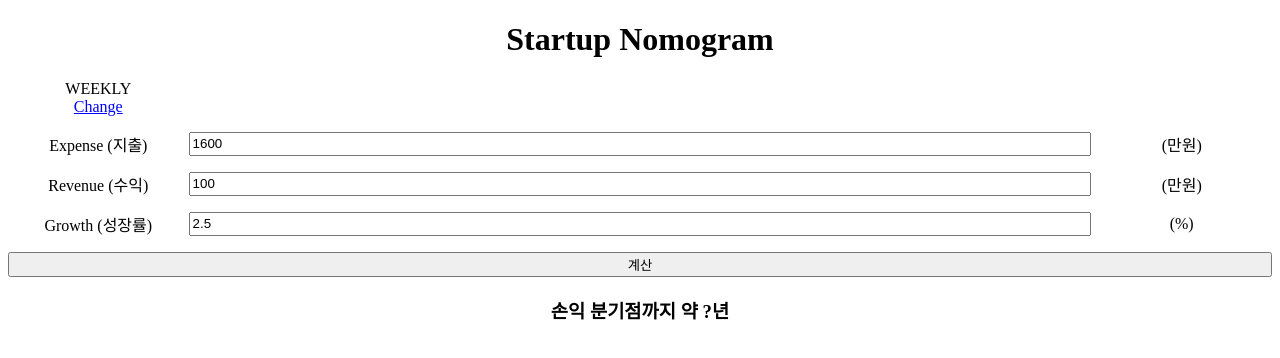
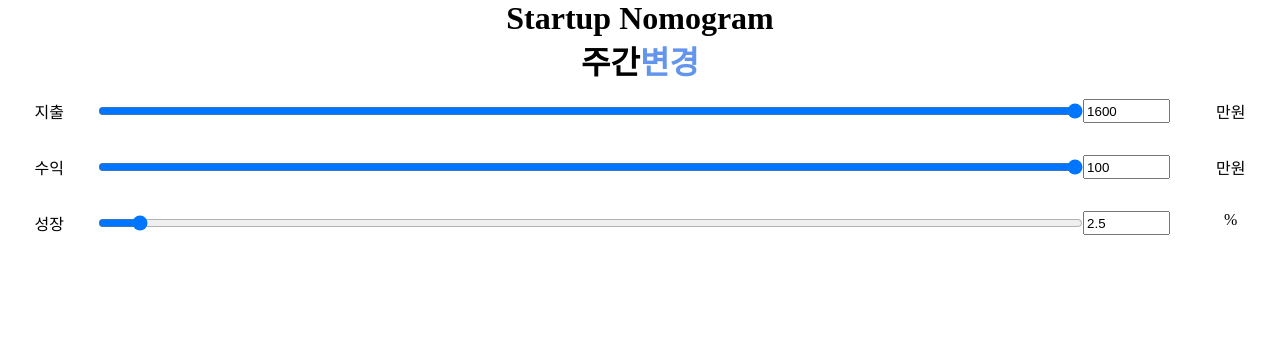
Before and after one commit to RunFridge/startup-nomogram, a React app: page / in a window 1280 px wide. Shown: the top 358 px of the page. Built offline with nearby package versions, Linux system fonts and the light colour scheme; the HTML template or start-up script is replaced by a standard one.

Commit message:
:recycle: Refactor everything

```diff
--- a/src/@types/index.d.ts
+++ b/src/@types/index.ts
@@ -1,4 +1,4 @@
-type moneyState = {
+type MoneyInputs = {
   expense: number;
   revenue: number;
   growth: number;
--- a/src/Components/App.tsx
+++ b/src/Components/App.tsx
@@ -1,5 +1,6 @@
 import React from "react";
 import styled from "styled-components";
+import GlobalStyle from "../globlaStyles";
 import Calculator from "./Calculator";
 
 const Title = styled.h1`
@@ -10,10 +11,11 @@ const Title = styled.h1`
 
 function App() {
   return (
-    <div>
+    <>
+      <GlobalStyle />
       <Title>Startup Nomogram</Title>
       <Calculator />
-    </div>
+    </>
   );
 }
 
--- a/src/Components/Calculator.tsx
+++ b/src/Components/Calculator.tsx
@@ -1,175 +1,71 @@
 import React, { useState } from "react";
 import styled from "styled-components";
-import { computeBreakEven } from "../utils";
+import { TimeFrame } from "../utils";
+import MoneyInput from "./MoneyInput";
+import TimeFrameSwitch from "./TimeFrameSwitch";
 
-const InputWrapper = styled.div`
-  width: 100%;
-  display: grid;
-  grid-template-columns: 1fr 5fr 1fr;
-  margin-bottom: 1em;
-  & > :not(:nth-child(2)) {
-    place-self: center;
-  }
-`;
-
-const ButtonWrapper = styled.div`
+const InputsContainer = styled.div`
   display: flex;
   flex-direction: column;
-  align-items: center;
-  justify-content: center;
-
-  & > button {
-    all: unset;
-    cursor: pointer;
-    text-decoration: underline;
-    color: blue;
-
-    &:active {
-      color: purple;
-    }
-  }
 `;
-
-const ComputeButtom = styled.button`
-  width: 100%;
-`;
-
-const Result = styled.h3`
-  text-align: center;
-`;
-
 // STYLE END ====
 
 function Calculator() {
-  const [timeFrame, setTimeFrame] = useState<"weekly" | "monthly" | "yearly">(
-    "weekly"
-  );
-  const [expense, setExpense] = useState<number>(1600);
-  const [revenue, setRevenue] = useState<number>(100);
-  const [growth, setGrowth] = useState<number>(2.5);
-  const [profitYear, setProfitYear] = useState<number>();
+  const [moneyInputs, setMoneyInputs] = useState<MoneyInputs>({
+    expense: 1600,
+    revenue: 100,
+    growth: 2.5,
+  });
+  const [timeFrame, setTimeFrame] = useState<TimeFrame>(TimeFrame.weekly);
 
-  const DAYS_PER_YEAR = 365.2425;
-  const WEEKS_PER_MONTH = DAYS_PER_YEAR / 7 / 12;
-  const WEEKS_PER_YEAR = DAYS_PER_YEAR / 7;
+  const handleChange = (event: React.ChangeEvent<HTMLInputElement>) => {
+    const {
+      target: { id, value },
+    } = event;
 
-  const handleTimeFrameChange = () => {
-    const newState: moneyState = {
-      expense,
-      revenue,
-      growth,
-    };
+    const newMoneyInput = { ...moneyInputs };
 
-    switch (timeFrame) {
-      case "weekly":
-        setTimeFrame("monthly");
-        newState.expense = expense * WEEKS_PER_MONTH;
-        newState.revenue = revenue * WEEKS_PER_MONTH;
-        newState.growth =
-          (Math.exp(Math.log(1 + growth / 100) * WEEKS_PER_MONTH) - 1) * 100;
-        break;
-      case "monthly":
-        setTimeFrame("yearly");
-        newState.expense = expense * 12;
-        newState.revenue = revenue * 12;
-        newState.growth = (Math.exp(Math.log(1 + growth / 100) * 12) - 1) * 100;
-        break;
-      case "yearly":
-        setTimeFrame("weekly");
-        newState.expense = expense / WEEKS_PER_YEAR;
-        newState.revenue = revenue / WEEKS_PER_YEAR;
-        newState.growth =
-          (Math.exp(Math.log(1 + growth / 100) / WEEKS_PER_YEAR) - 1) * 100;
-        break;
+    if (id.includes("expense")) {
+      newMoneyInput.expense = parseInt(value);
+    } else if (id.includes("revenue")) {
+      newMoneyInput.revenue = parseInt(value);
+    } else if (id.includes("growth")) {
+      newMoneyInput.growth = parseFloat(value);
     }
-    setExpense(newState.expense);
-    setRevenue(newState.revenue);
-    setGrowth(newState.growth);
+
+    setMoneyInputs(newMoneyInput);
   };
 
-  const handleInputChange = (event: React.ChangeEvent<HTMLInputElement>) => {
-    const { id, value } = event.target;
-    switch (id) {
-      case "expense":
-        setExpense(parseInt(value));
-        break;
-      case "revenue":
-        setRevenue(parseInt(value));
-        break;
-      case "growth":
-        setGrowth(parseFloat(value));
-        break;
-    }
-  };
-
-  const handleCalculate = () => {
-    const breakEvenPoint = computeBreakEven({ expense, revenue, growth });
-    switch (timeFrame) {
-      case "weekly":
-        setProfitYear(breakEvenPoint / WEEKS_PER_YEAR);
-        break;
-      case "monthly":
-        setProfitYear(breakEvenPoint / 12);
-        break;
-      case "yearly":
-        setProfitYear(breakEvenPoint);
-        break;
-    }
-  };
+  const handleTimeframeChange = () => {};
 
   return (
-    <div>
-      <InputWrapper>
-        <ButtonWrapper>
-          <label htmlFor="timeFrame">{timeFrame.toUpperCase()}</label>
-          <button id="timeFrame" onClick={handleTimeFrameChange}>
-            Change
-          </button>
-        </ButtonWrapper>
-      </InputWrapper>
-      <InputWrapper>
-        <label htmlFor="expense">Expense (지출)</label>
-        <input
-          type="number"
-          name="expense"
-          id="expense"
-          min="100"
-          max="50000"
-          value={Math.round(expense)}
-          onChange={handleInputChange}
-        />
-        <span>(만원)</span>
-      </InputWrapper>
-      <InputWrapper>
-        <label htmlFor="revenue">Revenue (수익)</label>
-        <input
-          type="number"
-          name="revenue"
-          id="revenue"
-          min="100"
-          max="50000"
-          value={Math.round(revenue)}
-          onChange={handleInputChange}
-        />
-        <span>(만원)</span>
-      </InputWrapper>
-      <InputWrapper>
-        <label htmlFor="growth">Growth (성장률)</label>
-        <input
-          type="number"
-          name="growth"
-          id="growth"
-          min="0"
-          max="100"
-          step="0.1"
-          value={growth.toFixed(1)}
-          onChange={handleInputChange}
-        />
-        <span>(%)</span>
-      </InputWrapper>
-      <ComputeButtom onClick={handleCalculate}>계산</ComputeButtom>
-      <Result>손익 분기점까지 약 {profitYear?.toFixed(2) || "?"}년</Result>
-    </div>
+    <InputsContainer>
+      <TimeFrameSwitch
+        currentTimeFrame={timeFrame}
+        onClick={handleTimeframeChange}
+      />
+      <MoneyInput
+        label="지출"
+        unit="만원"
+        moneyType="expense"
+        value={moneyInputs.expense}
+        onChange={handleChange}
+      />
+      <MoneyInput
+        label="수익"
+        unit="만원"
+        moneyType="revenue"
+        value={moneyInputs.revenue}
+        onChange={handleChange}
+      />
+      <MoneyInput
+        label="성장"
+        unit="%"
+        moneyType="growth"
+        value={moneyInputs.growth}
+        onChange={handleChange}
+      />
+    </InputsContainer>
   );
 }
 
--- /dev/null
+++ b/src/Components/MoneyInput.tsx
@@ -0,0 +1,41 @@
+import React from "react";
+import styled from "styled-components";
+
+const InputWrapper = styled.div`
+  display: grid;
+  grid-template-columns: 1fr 10fr 1fr 1fr;
+  margin: 1em 0;
+
+  input[type="number"] {
+    width: 80%;
+  }
+`;
+
+const Label = styled.label`
+  text-align: center;
+`;
+// STYLE END ====
+
+type _Porps = {
+  label: string;
+  unit: string;
+  moneyType: "expense" | "revenue" | "growth";
+  value: number;
+  onChange: (ev: React.ChangeEvent<HTMLInputElement>) => void;
+};
+
+function MoneyInput({ label, unit, moneyType, value, onChange }: _Porps) {
+  const rangeId = moneyType + "Range";
+  const numberId = moneyType + "Number";
+
+  return (
+    <InputWrapper>
+      <Label htmlFor={rangeId}>{label}</Label>
+      <input type="range" id={rangeId} value={value} onChange={onChange} />
+      <input type="number" id={numberId} value={value} onChange={onChange} />
+      <Label htmlFor={numberId}>{unit}</Label>
+    </InputWrapper>
+  );
+}
+
+export default MoneyInput;
--- /dev/null
+++ b/src/Components/TimeFrameSwitch.tsx
@@ -0,0 +1,43 @@
+import React from "react";
+import styled from "styled-components";
+import { TimeFrame } from "../utils";
+
+const SiwtchContainer = styled.div`
+  display: flex;
+  justify-content: center;
+`;
+
+const TimeFrameDisplay = styled.h1``;
+
+const TimeFrameButton = styled.h1`
+  color: cornflowerblue;
+`;
+
+// STYLE END ====
+
+type _Props = {
+  currentTimeFrame: TimeFrame;
+  onClick: () => void;
+};
+
+function TimeFrameSwitch({ currentTimeFrame, onClick }: _Props) {
+  const getTimeframeText = (): string => {
+    switch (currentTimeFrame) {
+      case TimeFrame.weekly:
+        return "주간";
+      case TimeFrame.monthly:
+        return "월간";
+      case TimeFrame.yearly:
+        return "연간";
+    }
+  };
+
+  return (
+    <SiwtchContainer>
+      <TimeFrameDisplay>{getTimeframeText()}</TimeFrameDisplay>
+      <TimeFrameButton>변경</TimeFrameButton>
+    </SiwtchContainer>
+  );
+}
+
+export default TimeFrameSwitch;
--- /dev/null
+++ b/src/GloblaStyles.ts
@@ -0,0 +1,9 @@
+import { createGlobalStyle } from "styled-components";
+
+const GlobalStyle = createGlobalStyle`
+    *, *::after ,*::before {
+        margin: 0;
+    }
+`;
+
+export default GlobalStyle;
--- a/src/index.tsx
+++ b/src/index.tsx
@@ -1,6 +1,6 @@
 import React from "react";
 import ReactDOM from "react-dom";
-import App from "./Components/App";
+import App from "./components/App";
 
 const rootElement = document.getElementById("root");
 
--- a/src/utils/index.ts
+++ b/src/utils/index.ts
@@ -1,4 +1,13 @@
-function computeBaseLog(x: number, y: number): number {
+export enum TimeFrame {
+  weekly = "weekly",
+  monthly = "monthly",
+  yearly = "yearly",
+}
+
+export class startupCalculator {
+  private DAYS_PER_YEAR = 365.2425;
+
+  private computeBaseLog(x: number, y: number): number {
     /*
         Compute logarithm of y with base x
 
@@ -9,10 +18,38 @@ function computeBaseLog(x: number, y: number): number {
     return Math.log(y) / Math.log(x);
   }
 
-export function computeBreakEven(state: moneyState): number {
-  const breakEvenPoint = computeBaseLog(
-    state.growth / 100 + 1,
-    state.expense / state.revenue
+  computeBreakEven(currentState: MoneyInputs): number {
+    const breakEvenPoint = this.computeBaseLog(
+      currentState.growth / 100 + 1,
+      currentState.expense / currentState.revenue
     );
+
     return breakEvenPoint;
   }
+
+  convertTimeFrame(
+    currentState: MoneyInputs,
+    currentTimeFrame: TimeFrame
+  ): MoneyInputs {
+    const WEEKLY_TO_MONTHLY = this.DAYS_PER_YEAR / 7 / 12;
+    const MONTHLY_TO_YEARLY = 12;
+    const YEARLY_TO_WEEKLY = 1 / (this.DAYS_PER_YEAR / 7);
+
+    let C = 1;
+
+    if (currentTimeFrame === TimeFrame.weekly) {
+      C = WEEKLY_TO_MONTHLY;
+    } else if (currentTimeFrame === TimeFrame.monthly) {
+      C = MONTHLY_TO_YEARLY;
+    } else if (currentTimeFrame === TimeFrame.yearly) {
+      C = YEARLY_TO_WEEKLY;
+    }
+
+    currentState.expense = currentState.expense * C;
+    currentState.revenue = currentState.revenue * C;
+    currentState.growth =
+      (Math.exp(Math.log(1 + currentState.growth / 100) * C) - 1) * 100;
+
+    return currentState;
+  }
+}
```
Lines whose indentation alone changed are shown as unchanged.
